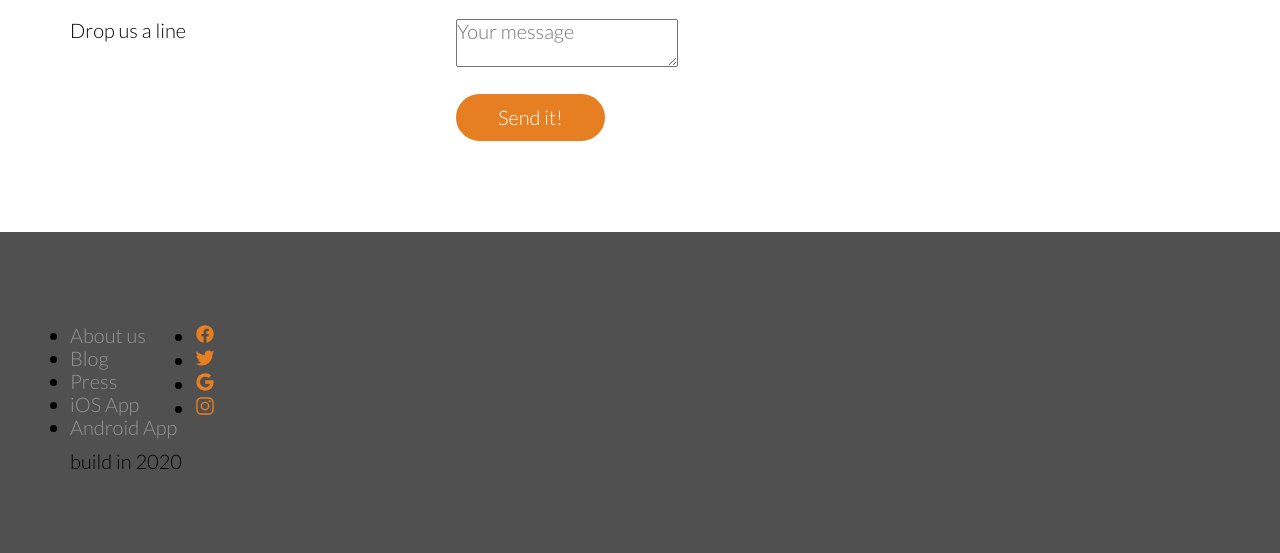
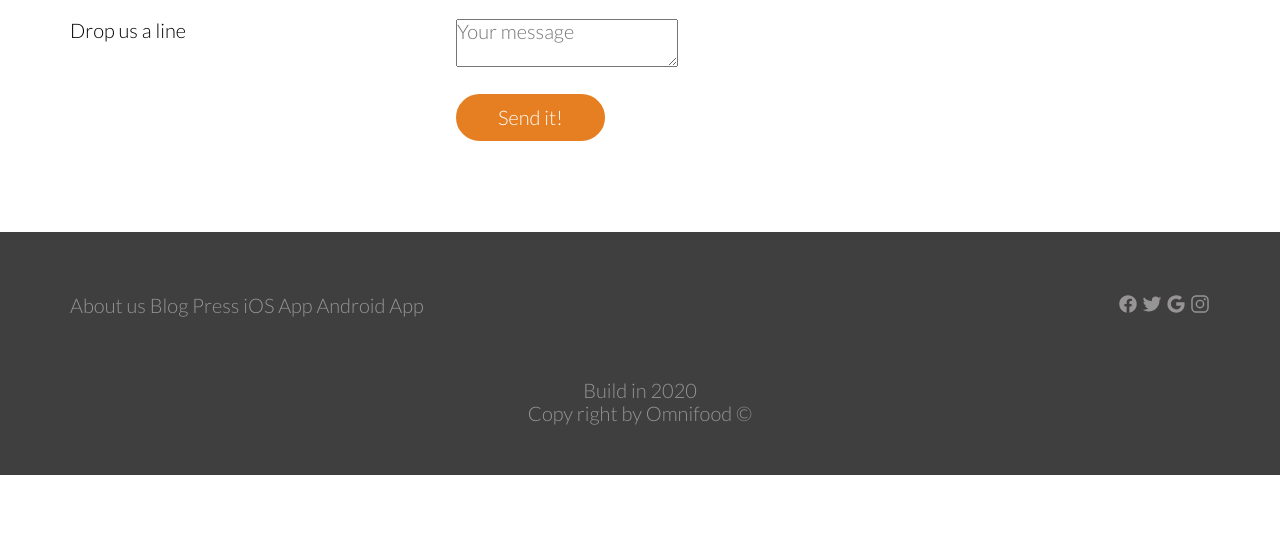
Before and after one commit to ntthanhdat/onmifood, a PHP site: page / in a window 1280 px wide. Shown: the part 4828-5381 px from the top of the page. After the commit the page ends 5303 px from the top, so only its background shows below. Run offline with PHP 8.4, Linux system fonts and the light colour scheme; some libraries are stand-ins or nearby versions.

Commit message:
create footer  section

```diff
--- a/index.php
+++ b/index.php
@@ -4,6 +4,7 @@
     <meta charset="UTF-8">
     <meta name="viewport" content="width=device-width, initial-scale=1.0">
     <title>Onmi Food</title>
+    <link rel="icon" href="image/logo-white.png" type="image/icon type">
     <link rel="stylesheet" href="normalize.css">
     <link rel="stylesheet" href="Grid.css">
     <link rel="stylesheet" href="style.css">
@@ -394,7 +395,7 @@
         </section>
         <section class="section-footer">
             <div class="row">
-                    <div class="col .span-1-of-2 ">
+                    <div class="col span-1-of-2 ">
                         <ul class="footer-nav">
                             <li><a href="">About us</a></li>
                             <li><a href="">Blog</a></li>
@@ -403,7 +404,7 @@
                             <li><a href="">Android App</a></li>
                         </ul>
                     </div>
-                    <div class="col .span-1-of-2 ">
+                    <div class="col span-1-of-2  ">
                         <ul class="social-link">
                             <li><a href=""><ion-icon name="logo-facebook"></ion-icon></a></li>
                             <li><a href=""><ion-icon name="logo-twitter"></ion-icon></a></li>
@@ -413,7 +414,7 @@
                     </div>
             </div>
             <div class="row">
-                <p>build in 2020</p>
+                <p class="copy-right">Build in 2020  <br> Copy right by Omnifood &copy;</p>
             </div>
         </section>
 
--- a/style.css
+++ b/style.css
@@ -422,9 +422,27 @@ cite img{
 /* ------------footer------------ */
 /* ------------------------------ */
 .section-footer {
-    background-color: rgb(80, 80, 80);
+    background-color: rgb(63, 63, 63);
+    padding-top: 50px;
+    padding-bottom: 50px;
+}
+.section-footer ul li{
+    display: inline;
+    list-style: none;
+
 }
 
 .footer-nav li a{
     color: rgb(150, 148, 148);
 }
+.social-link {
+    text-align: right;
+}
+.social-link li a ion-icon{
+    color: rgb(150, 148, 148);
+}
+.copy-right{
+    text-align: center;
+    color: rgb(150, 148, 148);
+    padding-top: 50px;
+}
```
